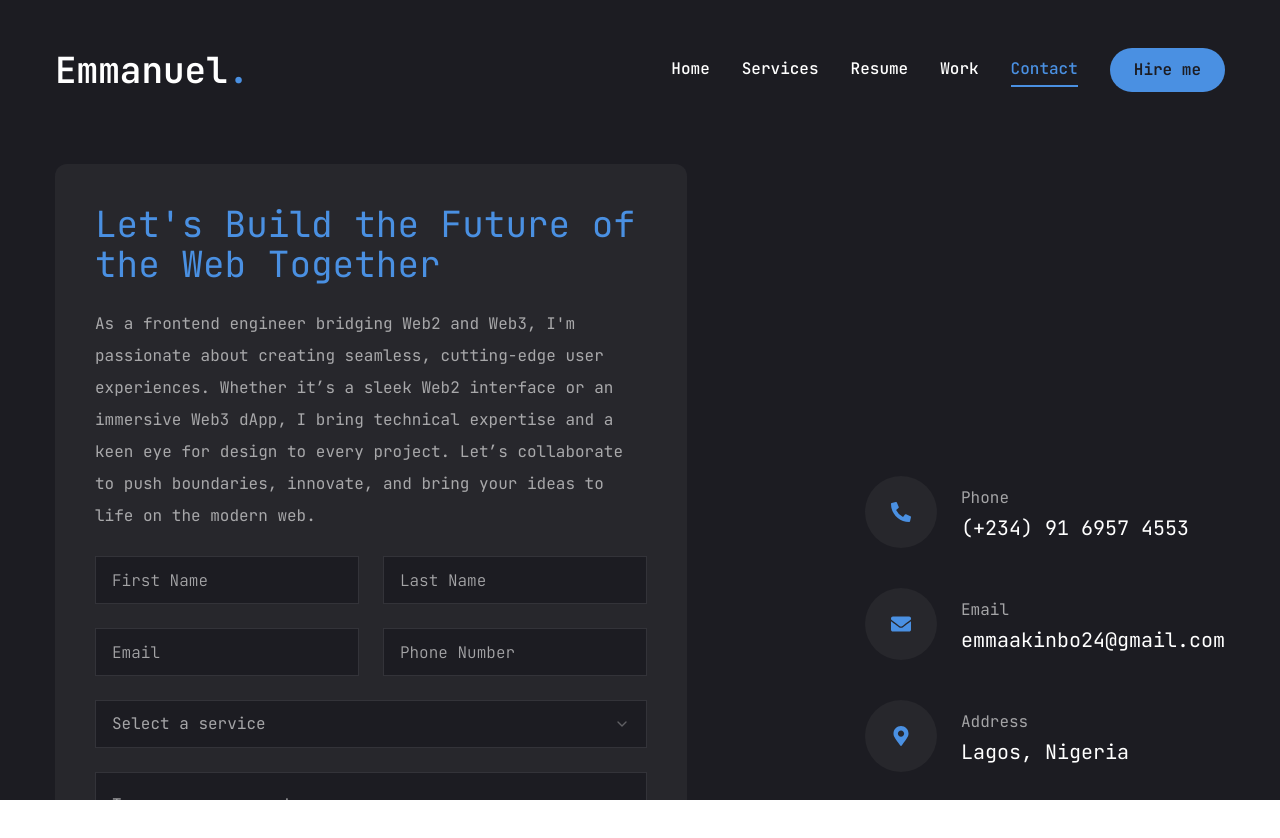
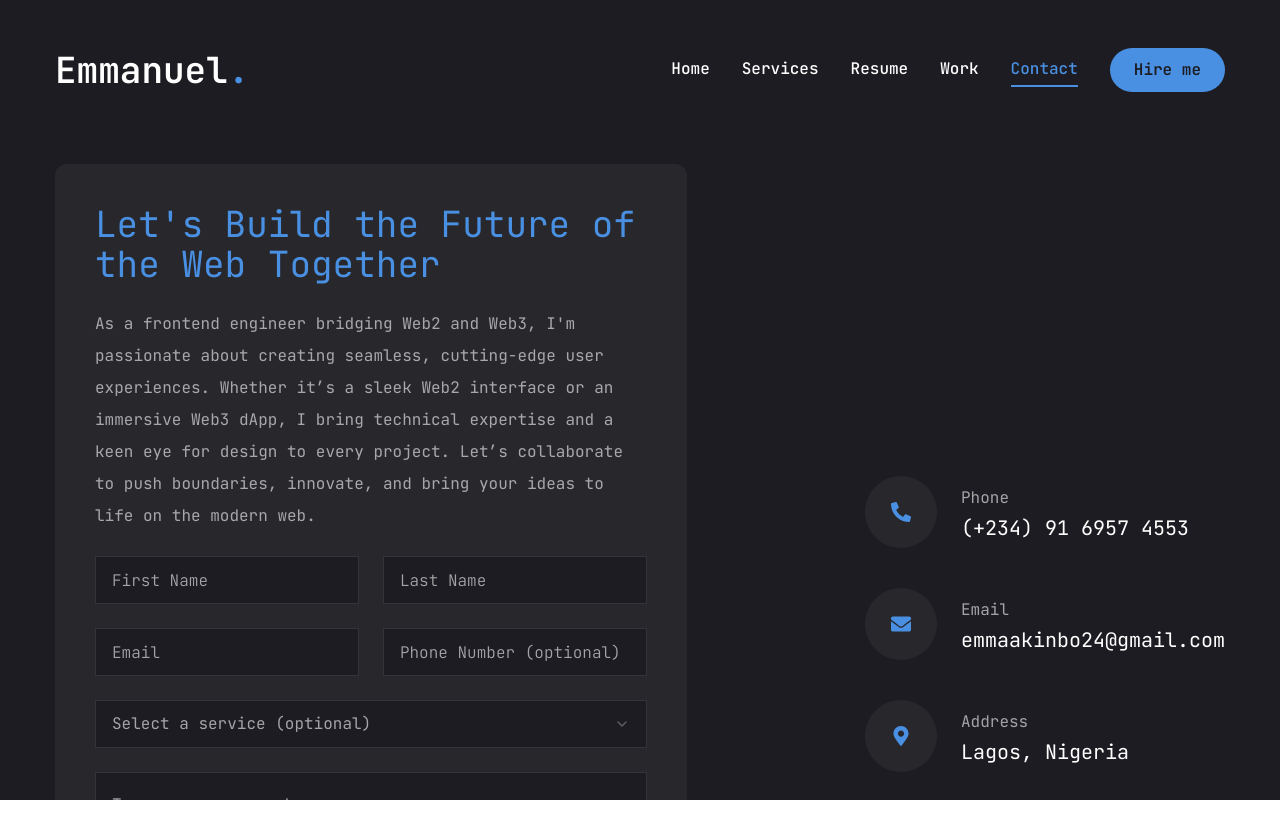
Before and after one commit to akinbo-emmanuel/my-portfolio, a Next.js app: page /contact in a window 1280 px wide. Shown: the top 838 px of the page. Built offline with nearby package versions, Linux system fonts and the light colour scheme.

Commit message:
Form functionality

```diff
--- a/app/contact/page.tsx
+++ b/app/contact/page.tsx
@@ -15,6 +15,7 @@ import { FaPhoneAlt, FaEnvelope, FaMapMarkerAlt } from "react-icons/fa";
 import { Textarea } from "@/components/ui/textarea";
 import { Button } from "@/components/ui/button";
 import { services } from "@/config/services";
+import React from "react";
 
 const info = [
   {
@@ -35,6 +36,31 @@ const info = [
 ];
 
 const Contact = () => {
+  const [result, setResult] = React.useState("");
+
+  const onSubmit = async (event: any) => {
+    event.preventDefault();
+    setResult("Sending....");
+    const formData = new FormData(event.target);
+
+    formData.append("access_key", "020b47ac-247e-41a2-9e30-ed3cc3958b48");
+
+    const response = await fetch("https://api.web3forms.com/submit", {
+      method: "POST",
+      body: formData,
+    });
+
+    const data = await response.json();
+
+    if (data.success) {
+      setResult("Form Submitted Successfully");
+      event.target.reset();
+    } else {
+      console.log("Error", data);
+      setResult(data.message);
+    }
+  };
+
   return (
     <motion.section
       initial={{ opacity: 0 }}
@@ -48,7 +74,10 @@ const Contact = () => {
         <div className="flex flex-col xl:flex-row gap-[30px]">
           {/* Form */}
           <div className="xl:w-[54%] order-2 xl:order-none mb-8 xl:mb-0">
-            <form className="space-y-6 p-10 bg-[#27272c] rounded-xl">
+            <form
+              onSubmit={onSubmit}
+              className="space-y-6 p-10 bg-[#27272c] rounded-xl"
+            >
               <h3 className="text-4xl text-accent">
                 Let&apos;s Build the Future of the Web Together
               </h3>
@@ -63,16 +92,30 @@ const Contact = () => {
 
               {/* Input */}
               <div className="grid grid-cols-1 md:grid-cols-2 gap-6">
-                <Input type="text" placeholder="First Name" />
-                <Input type="text" placeholder="Last Name" />
-                <Input type="email" placeholder="Email" />
-                <Input type="tel" placeholder="Phone Number" />
+                <Input
+                  required
+                  type="text"
+                  name="First Name"
+                  placeholder="First Name"
+                />
+                <Input
+                  required
+                  type="text"
+                  name="Last Name"
+                  placeholder="Last Name"
+                />
+                <Input required type="email" name="Email" placeholder="Email" />
+                <Input
+                  type="tel"
+                  name="Phone Number"
+                  placeholder="Phone Number (optional)"
+                />
               </div>
 
               {/* Select */}
-              <Select>
+              <Select name="Service">
                 <SelectTrigger className="w-full">
-                  <SelectValue placeholder="Select a service"></SelectValue>
+                  <SelectValue placeholder="Select a service (optional)"></SelectValue>
                 </SelectTrigger>
 
                 <SelectContent>
@@ -89,14 +132,25 @@ const Contact = () => {
 
               {/* Text area */}
               <Textarea
+                required
+                name="Message"
                 className="h-[200px]"
                 placeholder="Type your message here."
               />
 
               {/* btn */}
-              <Button size="sm" className="max-w-40">
-                Send message
-              </Button>
+              <div className="flex items-center gap-2">
+                <Button
+                  disabled={!!result}
+                  type="submit"
+                  size="sm"
+                  className="max-w-40 disabled:opacity-50 disabled:cursor-not-allowed"
+                >
+                  Send message
+                </Button>
+
+                <p className="text-white/60">{result && result}</p>
+              </div>
             </form>
           </div>
 
```
